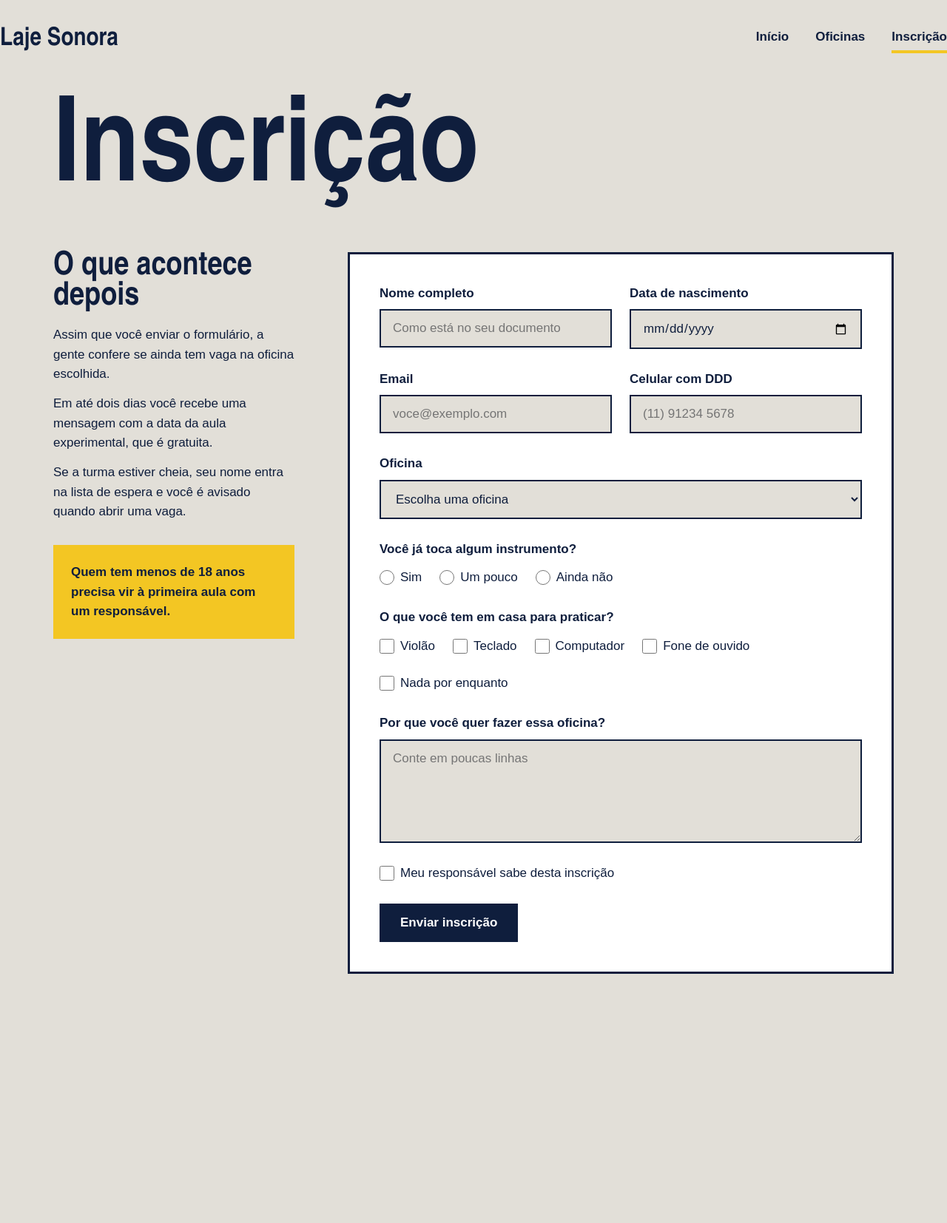
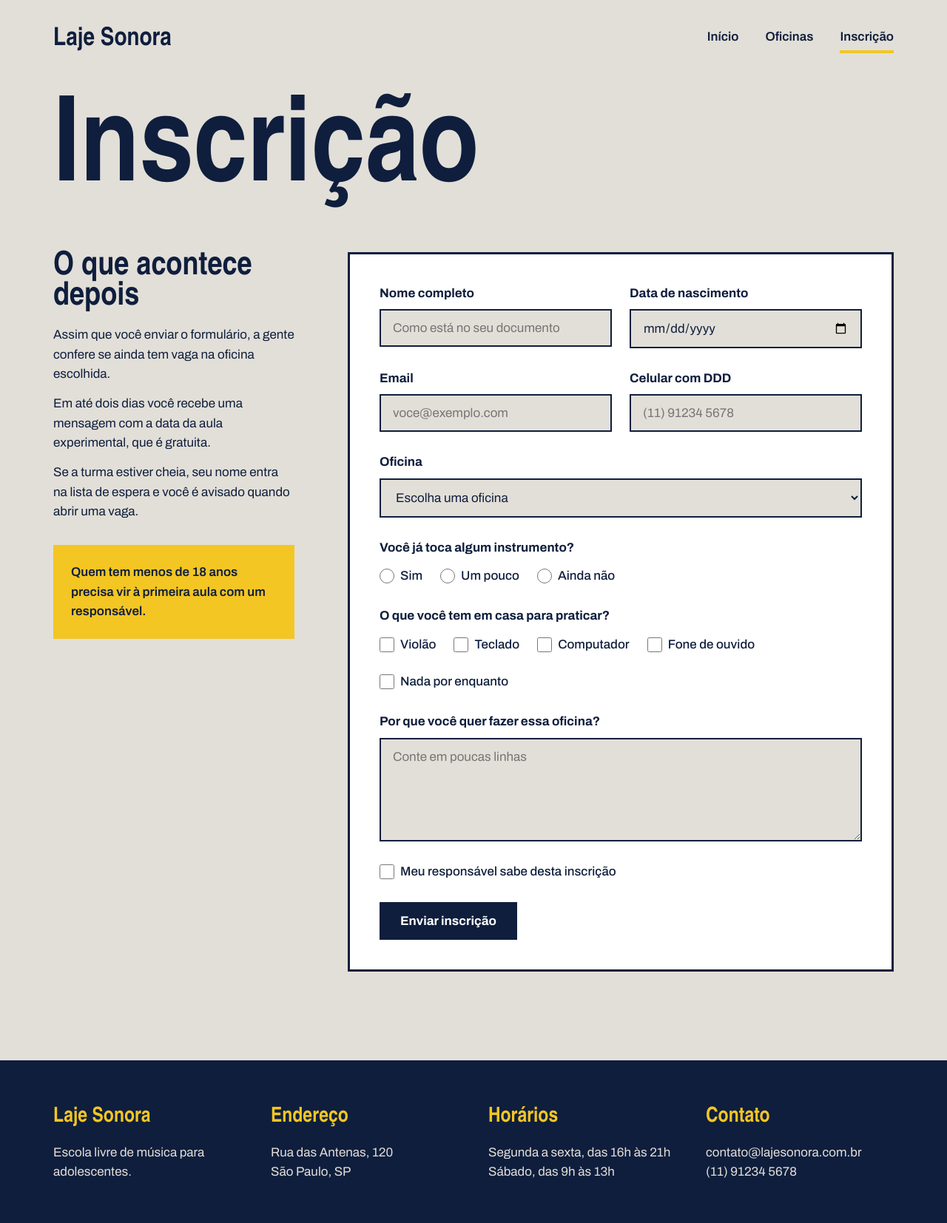
Before and after one commit to wtzcole01/laje_sonora, a plain HTML site: page inscricao.html in a window 1280 px wide. Shown: the whole page at 74% size. Before the commit the page ends 1317 px from the top, so only its background shows below. Drawn offline with Linux system fonts and the light colour scheme; a web font is replaced by a local one.

Commit message:
correção geral

```diff
--- a/inscricao.css
+++ b/inscricao.css
@@ -41,7 +41,9 @@
   }
 
   .topo {
-    padding-block: 28px;
+    max-width: 1200px;
+    margin-inline: auto;
+    padding: 28px 32px;
     display: flex;
     justify-content: space-between;
     align-items: center;
--- a/inscricao.html
+++ b/inscricao.html
@@ -4,6 +4,9 @@
     <meta charset="UTF-8">
     <meta name="viewport" content="width=device-width, initial-scale=1.0">
     <title>Laje Sonora | Inscrição</title>
+    <link rel="preconnect" href="https://fonts.googleapis.com">
+  <link rel="preconnect" href="https://fonts.gstatic.com" crossorigin>
+  <link href="https://fonts.googleapis.com/css2?family=Archivo:ital,wght@0,100..900;1,100..900&family=Big+Shoulders:opsz,wght@10..72,100..900&display=swap" rel="stylesheet">
     <link rel="stylesheet" href="inscricao.css">
 </head>
 <body>
@@ -126,5 +129,32 @@
             </form>
         </div>
     </main>
+
+<footer class="rodape">
+    <div class="conteudo rodape-colunas">
+
+        <div class="rodape-coluna">
+            <h4>Laje Sonora</h4>
+            <p>Escola livre de música para adolescentes.</p>
+        </div>
+
+        <div class="rodape-coluna">
+            <h4>Endereço</h4>
+            <p>Rua das Antenas, 120<br>São Paulo, SP</p>
+        </div>
+
+        <div class="rodape-coluna">
+            <h4>Horários</h4>
+            <p>Segunda a sexta, das 16h às 21h<br>Sábado, das 9h às 13h</p>
+        </div>
+
+        <div class="rodape-coluna">
+            <h4>Contato</h4>
+            <p>contato@lajesonora.com.br<br>(11) 91234 5678</p>
+        </div>
+
+    </div>
+</footer>
+
 </body>
 </html>
--- a/oficinas.css
+++ b/oficinas.css
@@ -39,8 +39,11 @@ h1, h2, h3 {
     margin-inline: auto;
     padding-inline: 32px;
   }
+
   .topo {
-    padding-block: 28px;
+    max-width: 1200px;
+    margin-inline: auto;
+    padding: 28px 32px;
     display: flex;
     justify-content: space-between;
     align-items: center;
@@ -199,6 +202,7 @@ h1, h2, h3 {
     margin-top: 10px;
     font-weight: 700;
   }
+
   @media (max-width: 800px) {
     .oficina,
     .rodape-colunas {
```
Also changed, not shown: index.html (+1 -1 lines), oficinas.html (+26 -2 lines). Lines whose indentation alone changed are shown as unchanged.
